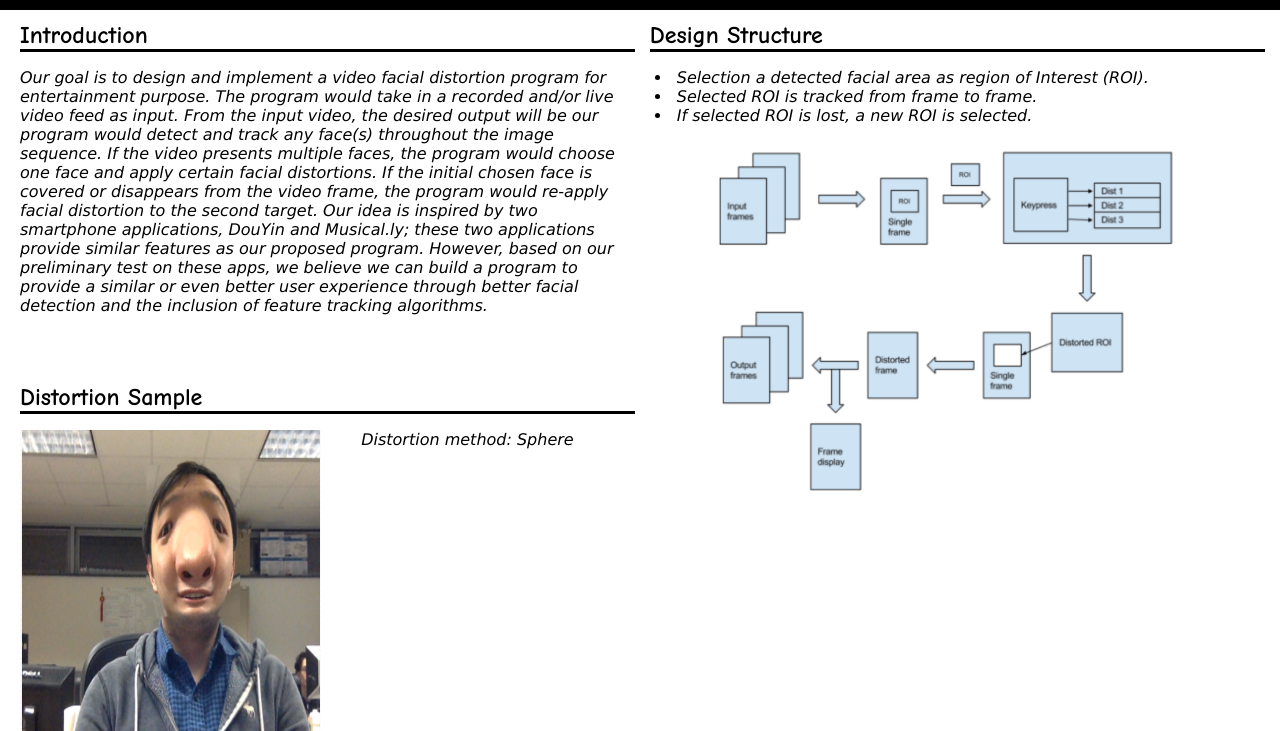
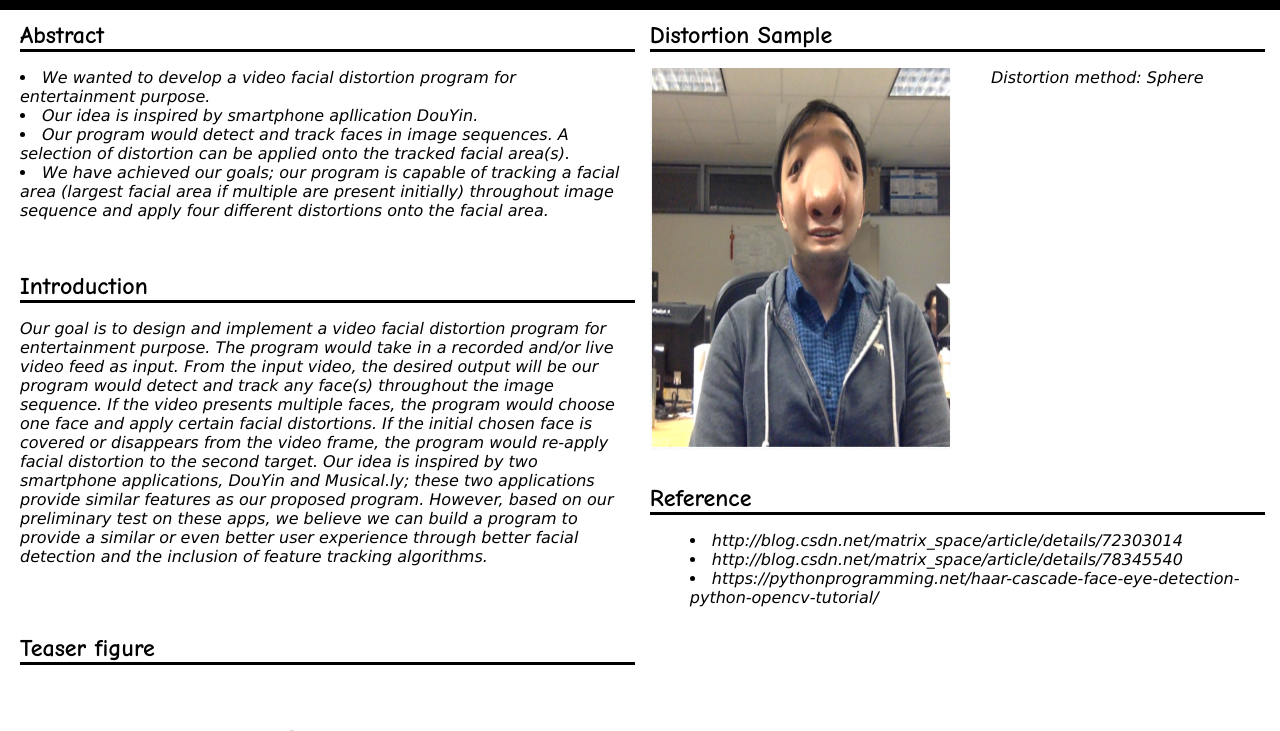
Before and after one commit to RandallDW/video_face_distortion_website, a plain HTML site: page index.html in a window 1280 px wide. Shown: the part 40-771 px from the top of the page. Drawn offline with Linux system fonts and the light colour scheme.

Commit message:
update introduction page

```diff
--- a/index.html
+++ b/index.html
@@ -23,24 +23,27 @@
         <div class='info'>
             <div class='info-left'>
                 <div class='introduction' style='height=240; width=100%;'>
+                <div>
+                    <h2 class='head-tag'>Abstract</h2>
+					<li class='list-element'>We wanted to develop a video facial distortion program for entertainment purpose.</li>
+					<li class='list-element'>Our idea is inspired by smartphone apllication DouYin.</li>
+					<li class='list-element'>Our program would detect and track faces in image sequences. A selection of distortion can be applied onto the tracked facial area(s).</li>
+					<li class='list-element'>We have achieved our goals; our program is capable of tracking a facial area (largest facial area if multiple are present initially) throughout image sequence and apply four different distortions onto the facial area.</li>
+					</div>
+                <br></br>
                     <h2 class='head-tag'>Introduction</h2>
                     <p class='list-element'>Our goal is to design and implement a video facial distortion program for entertainment purpose. The program would take in a recorded and/or live video feed as input. From the input video, the desired output will be our program would detect and track any face(s) throughout the image sequence. If the video presents multiple faces, the program would choose one face and apply certain facial distortions. If the initial chosen face is covered or disappears from the video frame, the program would re-apply facial distortion to the second target. Our idea is inspired by two smartphone applications, DouYin and Musical.ly; these two applications provide similar features as our proposed program. However, based on our preliminary test on these apps, we believe we can build a program to provide a similar or even better user experience through better facial detection and the inclusion of feature tracking algorithms.
                     </p>
                 </div>
 
                 <br></br>
-                <div class='sample' style='width=100%; height=100%'>
-                    <h2 class='head-tag'>Distortion Sample</h2>
-                    <div>
-                        <img src='./images/distortion_sample.png' alt='distortion_sample' style='float:left; width:49%; height=100%'>
-                        <dd style='float:left; width=49%; height=100%; font-style: italic; font-family:Verdana, Geneva, sans-serif'>Distortion method: Sphere</dd>
-                    </div>
+                <h2 class='head-tag'>Teaser figure</h2>
+                <div class='design' style='margin-right=5px; font-style: italic; font-family:Verdana, Geneva, sans-serif'>
+                    <img src="./images/teaser.jpeg" style="float:right; width:100%;" alt="data structure">
                 </div>
-            </div>
 
-            <!-- right info-container -->
-            <div class='info-right'>
-                <h2 class='head-tag'>Design Structure</h2>
+				<br><br>
+                <h2 class='head-tag'>Approach</h2>
                 <div class='design' style='margin-right=5px; font-style: italic; font-family:Verdana, Geneva, sans-serif'>
                     <li>Selection a detected facial area as region of Interest (ROI).</li>
                     <li>Selected ROI is tracked from frame to frame.</li>
@@ -48,6 +51,28 @@
                     <img src="./images/design_structure.png" style="float:right; width:100%;" alt="data structure">
                 </div>
             </div>
+
+            <!-- right info-container -->
+            <div class='info-right' style='display:block'>
+                <div class='sample' style='width=100%; display: inline-block'>
+                    <h2 class='head-tag'>Distortion Sample</h2>
+                    <div style='height:100%; width=100%;'>
+                        <img src='./images/distortion_sample.png' alt='distortion_sample' style='float:left; width:49%; height=100%'>
+                        <dd style='float:left; width=49%; height=100%; font-style: italic; font-family:Verdana, Geneva, sans-serif'>Distortion method: Sphere</dd>
+                    </div>
+                </div>
+
+				<br><br>
+				<div style='width=100%'>
+                    <h2 class='head-tag'>Reference</h2>
+                    <dd class='list-element' style='padding-right:10px'>
+						<li>http://blog.csdn.net/matrix_space/article/details/72303014</li>
+						<li>http://blog.csdn.net/matrix_space/article/details/78345540</li>
+						<li>https://pythonprogramming.net/haar-cascade-face-eye-detection-python-opencv-tutorial/</li>
+                    </dd>
+				</div>
+            </div>
+
         </div>
     </body>
 </html>
```
Also changed, not shown: packages/setup.html (+3 -1 lines), images/teaser.jpeg (added), 1 other file.
